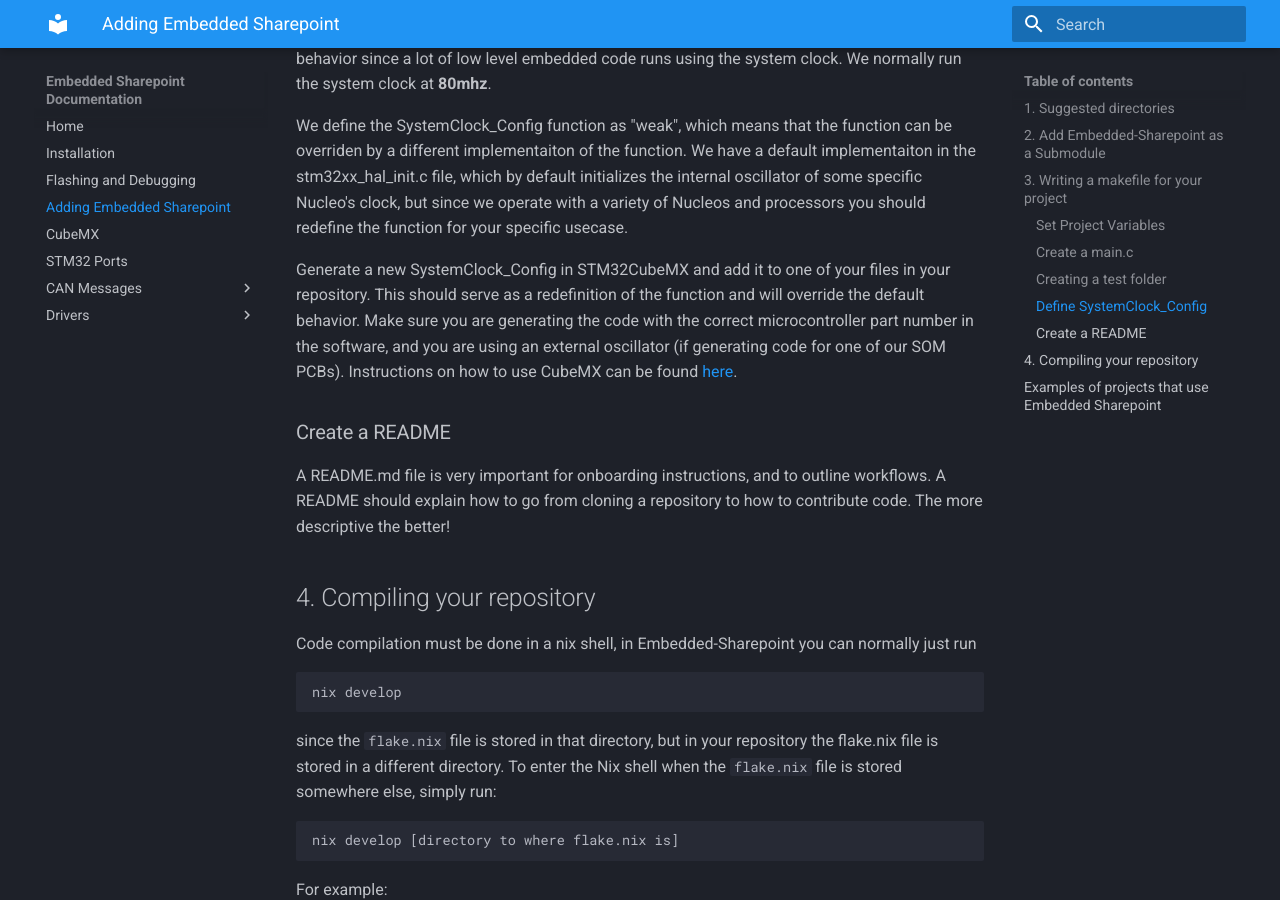
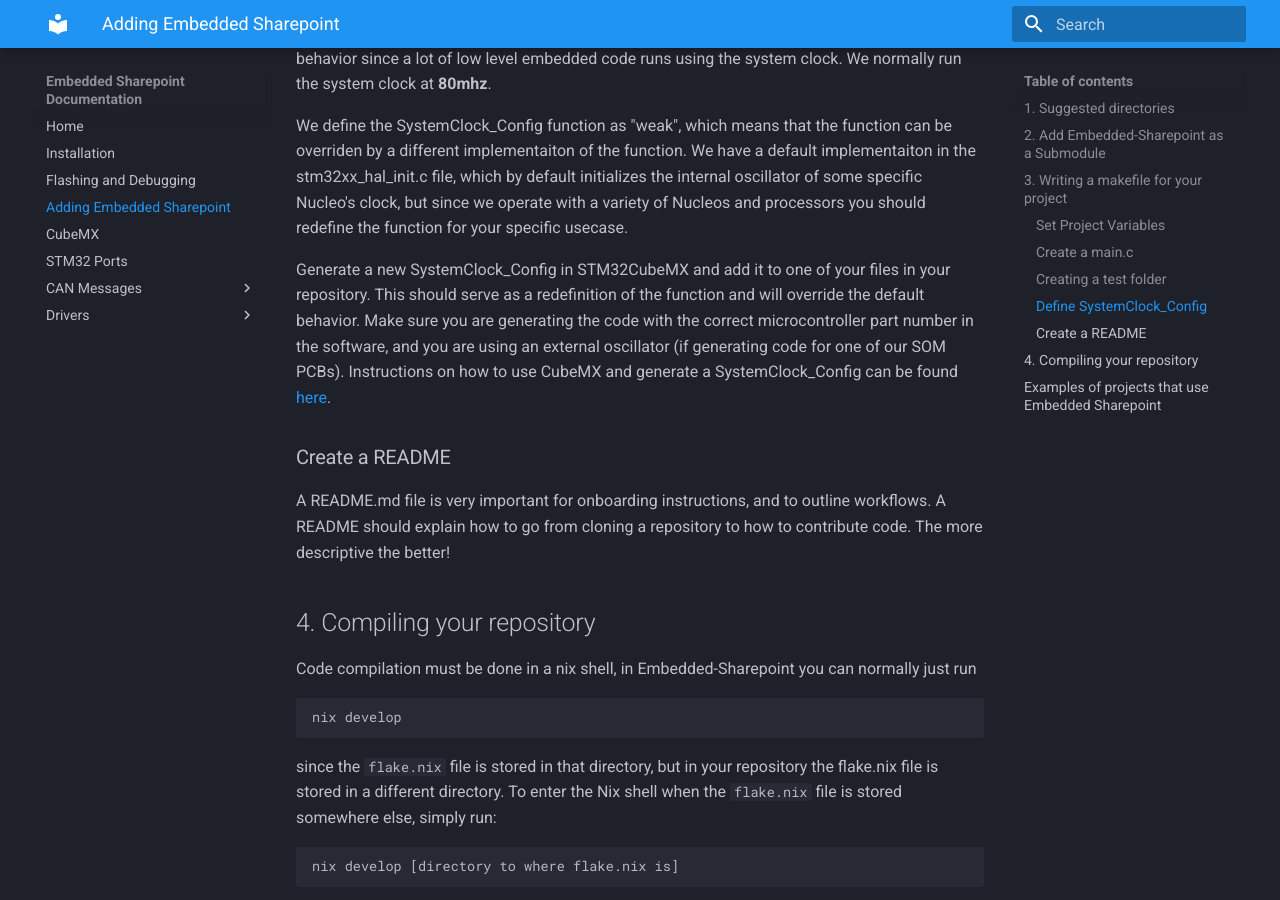
Before and after one commit to lhr-solar/Embedded-Sharepoint, an MkDocs documentation site: the page built from docs/SharepointSubmodule.md, in a window 1280 px wide and 900 px high, scrolled down 2204 px. Built offline with MkDocs 1.6.1 and Material for MkDocs 9.7.7, drawn with Linux system fonts in a browser that asks for light colours.

Commit message:
cubemx grammer changes

```diff
--- a/docs/SharepointSubmodule.md
+++ b/docs/SharepointSubmodule.md
@@ -59,7 +59,7 @@ The `SystemClock_Config` function configures the clock that your STM32 runs on (
 
 We define the SystemClock_Config function as "weak", which means that the function can be overriden by a different implementaiton of the function. We have a default implementaiton in the stm32xx_hal_init.c file, which by default initializes the internal oscillator of some specific Nucleo's clock, but since we operate with a variety of Nucleos and processors you should redefine the function for your specific usecase.
 
-Generate a new SystemClock_Config in STM32CubeMX and add it to one of your files in your repository. This should serve as a redefinition of the function and will override the default behavior. Make sure you are generating the code with the correct microcontroller part number in the software, and you are using an external oscillator (if generating code for one of our SOM PCBs). Instructions on how to use CubeMX can be found [here](./CubeMX.md).
+Generate a new SystemClock_Config in STM32CubeMX and add it to one of your files in your repository. This should serve as a redefinition of the function and will override the default behavior. Make sure you are generating the code with the correct microcontroller part number in the software, and you are using an external oscillator (if generating code for one of our SOM PCBs). Instructions on how to use CubeMX and generate a SystemClock_Config can be found [here](./CubeMX.md).
 
 ### Create a README
 A README.md file is very important for onboarding instructions, and to outline workflows. A README should explain how to go from cloning a repository to how to contribute code. The more descriptive the better!
```
